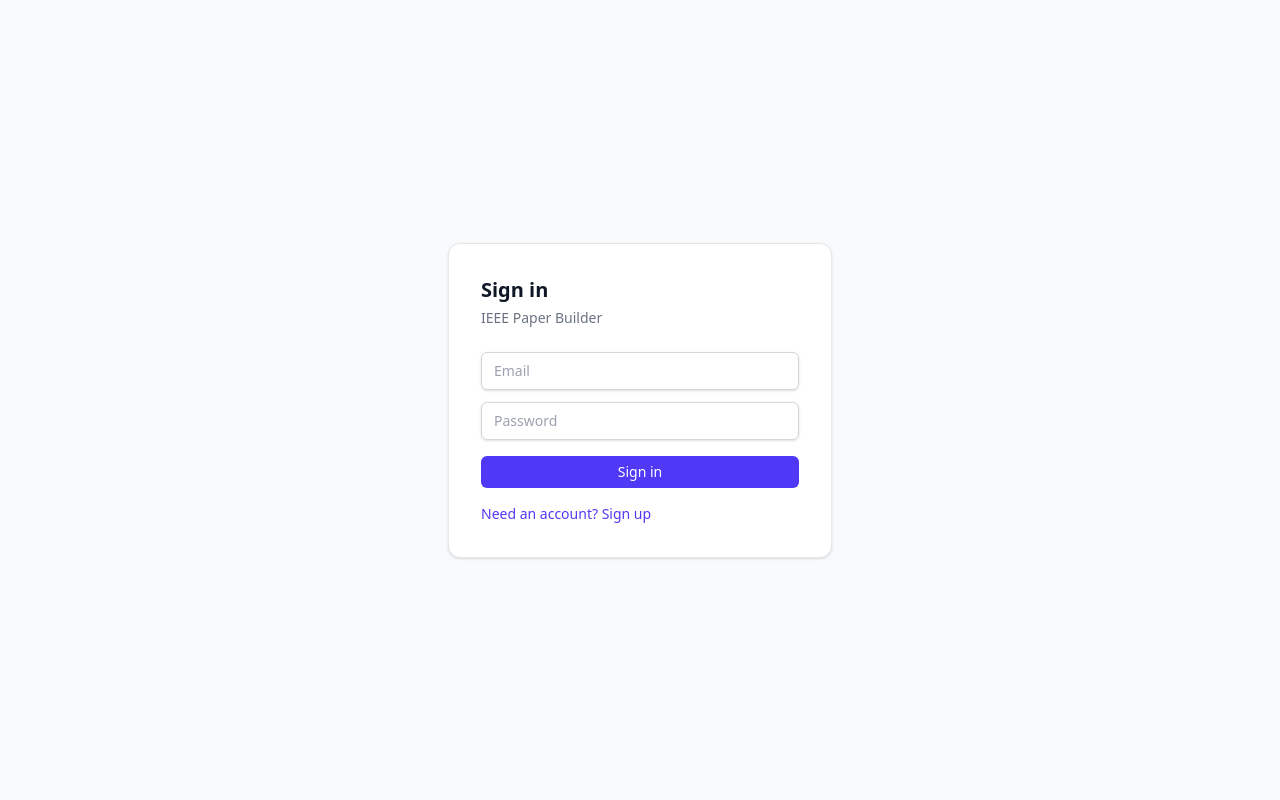
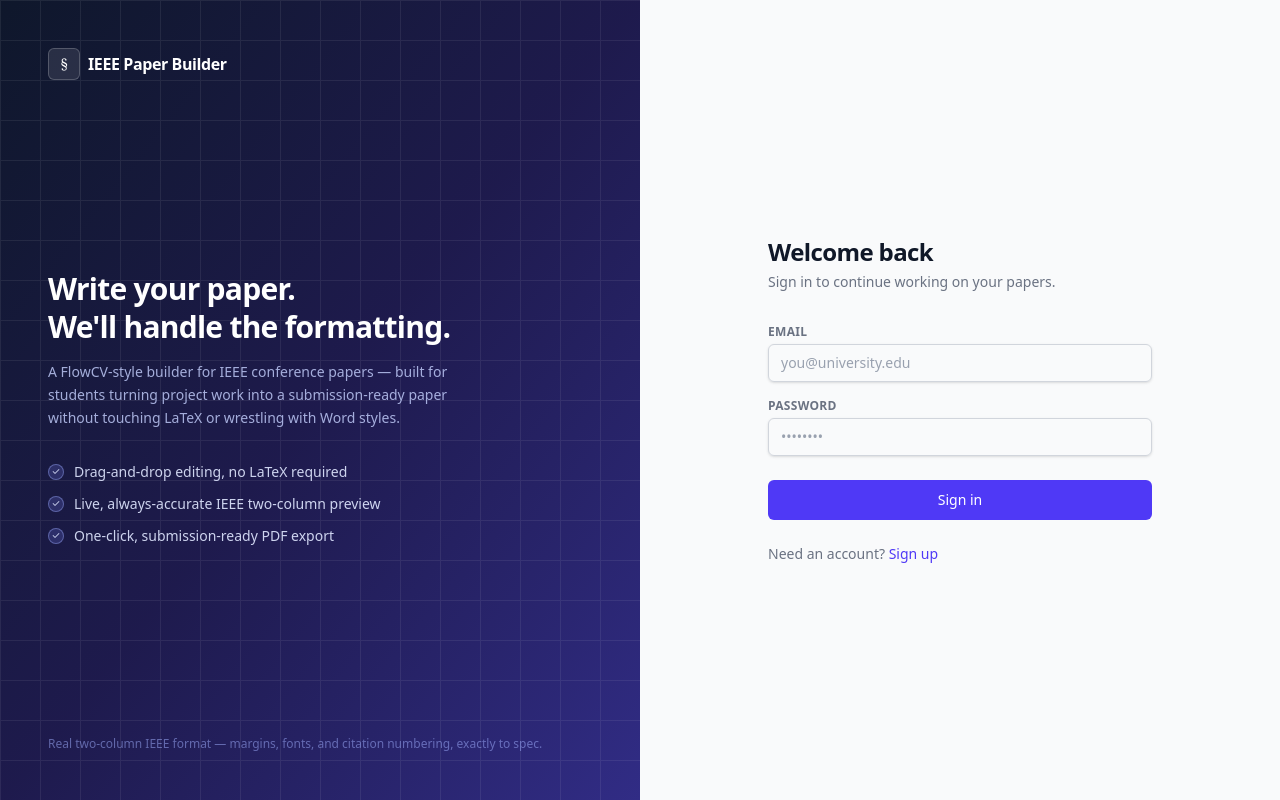
Before and after one commit to Shikha-Upadhyay13/IEEE, a React (Vite) app in the folder app/: page /login in a window 1280 px wide. Built offline with nearby package versions, Linux system fonts and the light colour scheme; no server answers.

Commit message:
Redesign login page as a professional split-screen layout

```diff
--- a/app/src/routes/LoginPage.tsx
+++ b/app/src/routes/LoginPage.tsx
@@ -1,7 +1,13 @@
 import { useState, type FormEvent } from "react";
 import { useNavigate } from "react-router-dom";
 import { supabase } from "../supabaseClient";
-import { btnPrimary, inputBase } from "../lib/uiClasses";
+import { btnPrimary, inputBase, labelBase } from "../lib/uiClasses";
+
+const FEATURES = [
+  "Drag-and-drop editing, no LaTeX required",
+  "Live, always-accurate IEEE two-column preview",
+  "One-click, submission-ready PDF export",
+];
 
 export function LoginPage() {
   const [mode, setMode] = useState<"signin" | "signup">("signin");
@@ -42,46 +48,129 @@
   }
 
   return (
-    <div className="min-h-screen flex items-center justify-center px-4">
-      <div className="w-full max-w-sm bg-white rounded-xl border border-gray-200 shadow-sm p-8">
-        <h1 className="text-xl font-semibold text-gray-900 mb-1">
-          {mode === "signin" ? "Sign in" : "Create an account"}
+    <div className="min-h-screen grid lg:grid-cols-2">
+      {/* Branding panel — hidden on small screens, where the form alone is plenty. */}
+      <div className="hidden lg:flex flex-col justify-between bg-gradient-to-br from-slate-900 via-indigo-950 to-indigo-900 text-white px-12 py-12 relative overflow-hidden">
+        <div
+          className="pointer-events-none absolute inset-0 opacity-[0.07]"
+          style={{
+            backgroundImage:
+              "linear-gradient(to right, white 1px, transparent 1px), linear-gradient(to bottom, white 1px, transparent 1px)",
+            backgroundSize: "40px 40px",
+          }}
+        />
+
+        <div className="relative flex items-center gap-2">
+          <div className="w-8 h-8 rounded-md bg-white/10 border border-white/20 flex items-center justify-center font-serif text-sm">
+            §
+          </div>
+          <span className="font-semibold tracking-tight">IEEE Paper Builder</span>
+        </div>
+
+        <div className="relative max-w-md">
+          <h1 className="text-3xl font-semibold leading-tight tracking-tight mb-4">
+            Write your paper.
+            <br />
+            We'll handle the formatting.
           </h1>
-        <p className="text-sm text-gray-500 mb-6">IEEE Paper Builder</p>
+          <p className="text-indigo-200/80 text-sm leading-relaxed mb-8">
+            A FlowCV-style builder for IEEE conference papers — built for students
+            turning project work into a submission-ready paper without touching
+            LaTeX or wrestling with Word styles.
+          </p>
+          <ul className="flex flex-col gap-3">
+            {FEATURES.map((f) => (
+              <li key={f} className="flex items-start gap-2.5 text-sm text-indigo-100/90">
+                <span className="mt-0.5 flex-none w-4 h-4 rounded-full bg-indigo-400/20 border border-indigo-300/40 flex items-center justify-center text-[10px]">
+                  ✓
+                </span>
+                {f}
+              </li>
+            ))}
+          </ul>
+        </div>
 
-        <form onSubmit={handleSubmit} className="flex flex-col gap-3">
+        <p className="relative text-xs text-indigo-300/50">
+          Real two-column IEEE format — margins, fonts, and citation numbering, exactly to spec.
+        </p>
+      </div>
+
+      {/* Form panel */}
+      <div className="flex items-center justify-center px-6 py-12 bg-gray-50">
+        <div className="w-full max-w-sm">
+          <div className="lg:hidden mb-8 flex items-center gap-2">
+            <div className="w-8 h-8 rounded-md bg-indigo-600 text-white flex items-center justify-center font-serif text-sm">
+              §
+            </div>
+            <span className="font-semibold text-gray-900 tracking-tight">IEEE Paper Builder</span>
+          </div>
+
+          <h2 className="text-2xl font-semibold text-gray-900 tracking-tight mb-1">
+            {mode === "signin" ? "Welcome back" : "Create your account"}
+          </h2>
+          <p className="text-sm text-gray-500 mb-8">
+            {mode === "signin"
+              ? "Sign in to continue working on your papers."
+              : "Start writing — no credit card, no LaTeX."}
+          </p>
+
+          <form onSubmit={handleSubmit} className="flex flex-col gap-4">
+            <div>
+              <label htmlFor="login-email" className={labelBase}>
+                Email
+              </label>
               <input
+                id="login-email"
                 type="email"
-            placeholder="Email"
+                placeholder="you@university.edu"
                 value={email}
                 onChange={(e) => setEmail(e.target.value)}
                 required
                 className={inputBase}
               />
+            </div>
+            <div>
+              <label htmlFor="login-password" className={labelBase}>
+                Password
+              </label>
               <input
+                id="login-password"
                 type="password"
-            placeholder="Password"
+                placeholder="••••••••"
                 value={password}
                 onChange={(e) => setPassword(e.target.value)}
                 required
                 minLength={6}
                 className={inputBase}
               />
-          <button type="submit" disabled={busy} className={`${btnPrimary} mt-1 w-full`}>
-            {mode === "signin" ? "Sign in" : "Sign up"}
+            </div>
+            <button type="submit" disabled={busy} className={`${btnPrimary} mt-2 w-full py-2.5`}>
+              {busy ? "Please wait…" : mode === "signin" ? "Sign in" : "Create account"}
             </button>
           </form>
 
-        {error && <p className="text-sm text-red-600 mt-3">{error}</p>}
-        {message && <p className="text-sm text-emerald-600 mt-3">{message}</p>}
+          {error && (
+            <p className="text-sm text-red-600 bg-red-50 border border-red-100 rounded-md px-3 py-2 mt-4">
+              {error}
+            </p>
+          )}
+          {message && (
+            <p className="text-sm text-emerald-700 bg-emerald-50 border border-emerald-100 rounded-md px-3 py-2 mt-4">
+              {message}
+            </p>
+          )}
 
+          <p className="mt-6 text-sm text-gray-500">
+            {mode === "signin" ? "Need an account?" : "Already have an account?"}{" "}
             <button
               type="button"
               onClick={() => setMode(mode === "signin" ? "signup" : "signin")}
-          className="mt-4 text-sm text-indigo-600 hover:text-indigo-700 hover:underline"
+              className="text-indigo-600 hover:text-indigo-700 font-medium hover:underline"
             >
-          {mode === "signin" ? "Need an account? Sign up" : "Already have an account? Sign in"}
+              {mode === "signin" ? "Sign up" : "Sign in"}
             </button>
+          </p>
+        </div>
       </div>
     </div>
   );
```
Lines whose indentation alone changed are shown as unchanged.
